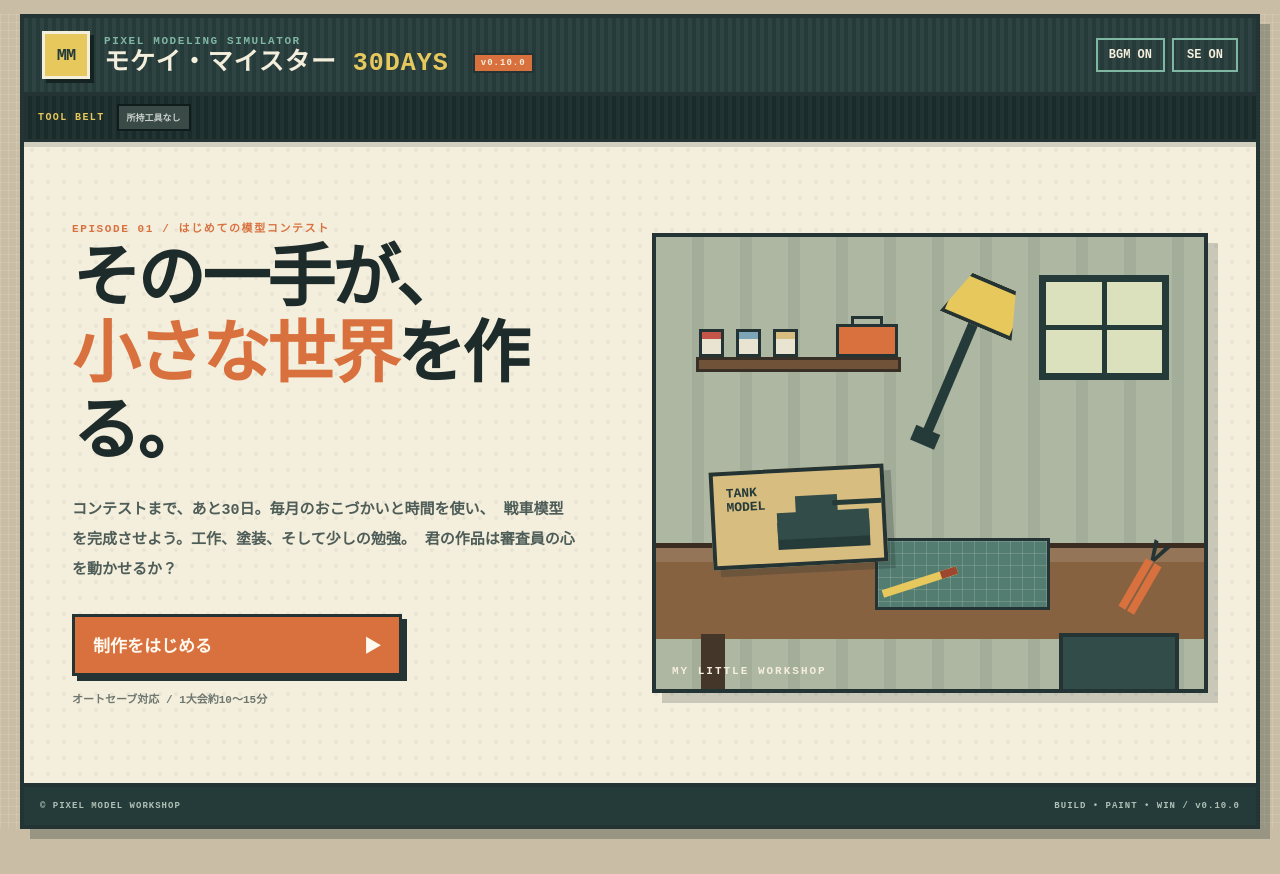
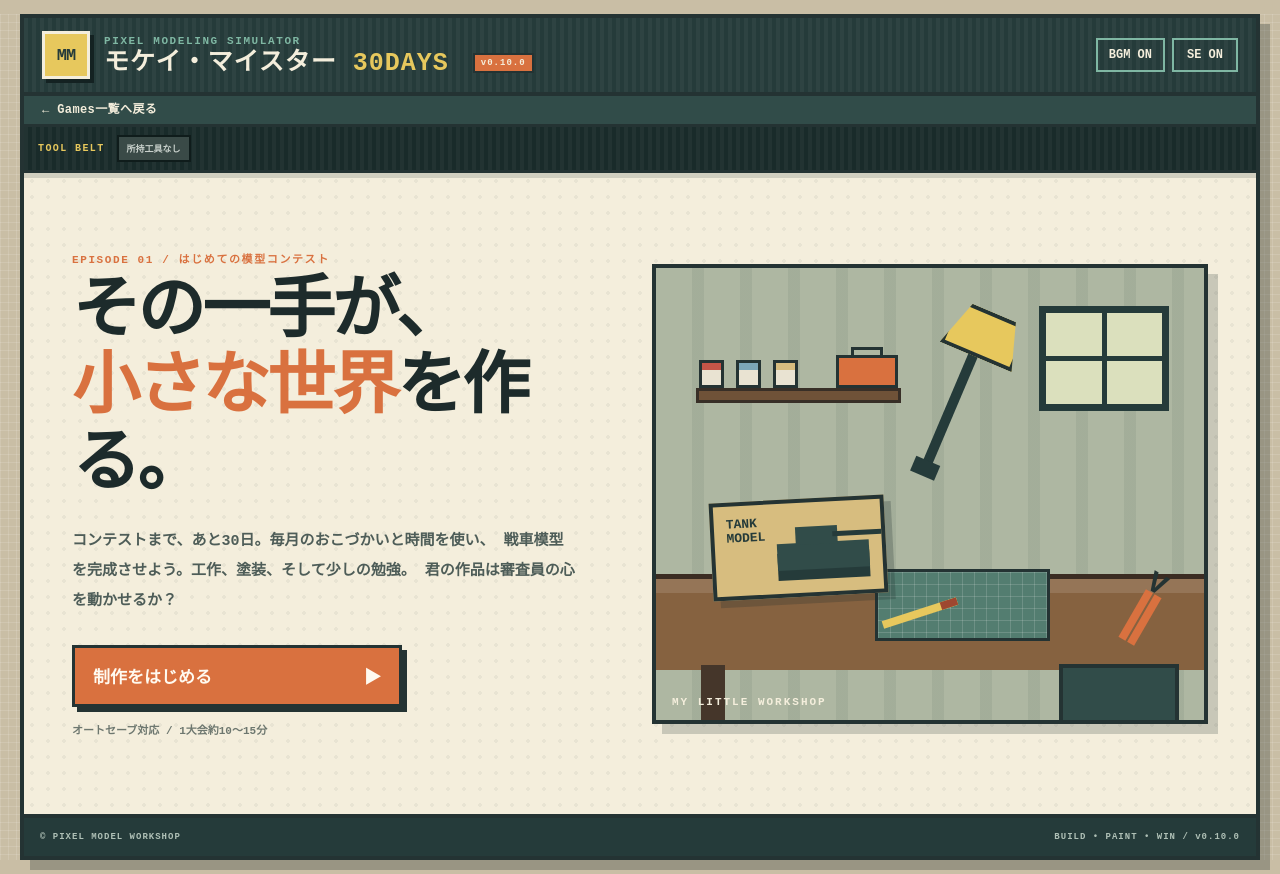
Before and after one commit to iggggyer/iggggyer.github.io, a plain HTML site: page games/modelgame/index.html in a window 1280 px wide. Before the commit the page ends 843 px from the top, so only its background shows below. Drawn offline with Linux system fonts and the light colour scheme.

Commit message:
ゲーム一覧へ戻るボタンを追加

```diff
--- a/games/modelgame/index.html
+++ b/games/modelgame/index.html
@@ -22,6 +22,8 @@
         <button id="sfx-button" class="icon-button" type="button" aria-label="効果音を切り替える" aria-pressed="true">SE ON</button>
       </div>
     </header>
+
+    <a class="site-back-link" href="../../games.html">← Games一覧へ戻る</a>
 
     <!-- ゲーム中は画面を移動しても所持道具を確認できます -->
     <section id="global-toolbelt" class="global-toolbelt" aria-label="現在所持している道具">
--- a/games/modelgame/style.css
+++ b/games/modelgame/style.css
@@ -127,6 +127,28 @@ button:focus-visible {
   background: transparent;
   cursor: pointer;
   font: 900 12px/1 "Courier New", monospace;
+}
+
+.site-back-link {
+  display: block;
+  padding: 8px 18px;
+  color: var(--cream);
+  background: var(--deep-2);
+  border-bottom: 3px solid var(--line);
+  font: 900 12px/1 "Courier New", monospace;
+  letter-spacing: 0.4px;
+  text-decoration: none;
+}
+
+.site-back-link:hover,
+.site-back-link:focus-visible {
+  color: var(--deep);
+  background: var(--mint);
+}
+
+.site-back-link:focus-visible {
+  outline: 3px solid var(--yellow);
+  outline-offset: -3px;
 }
 
 main {
```
